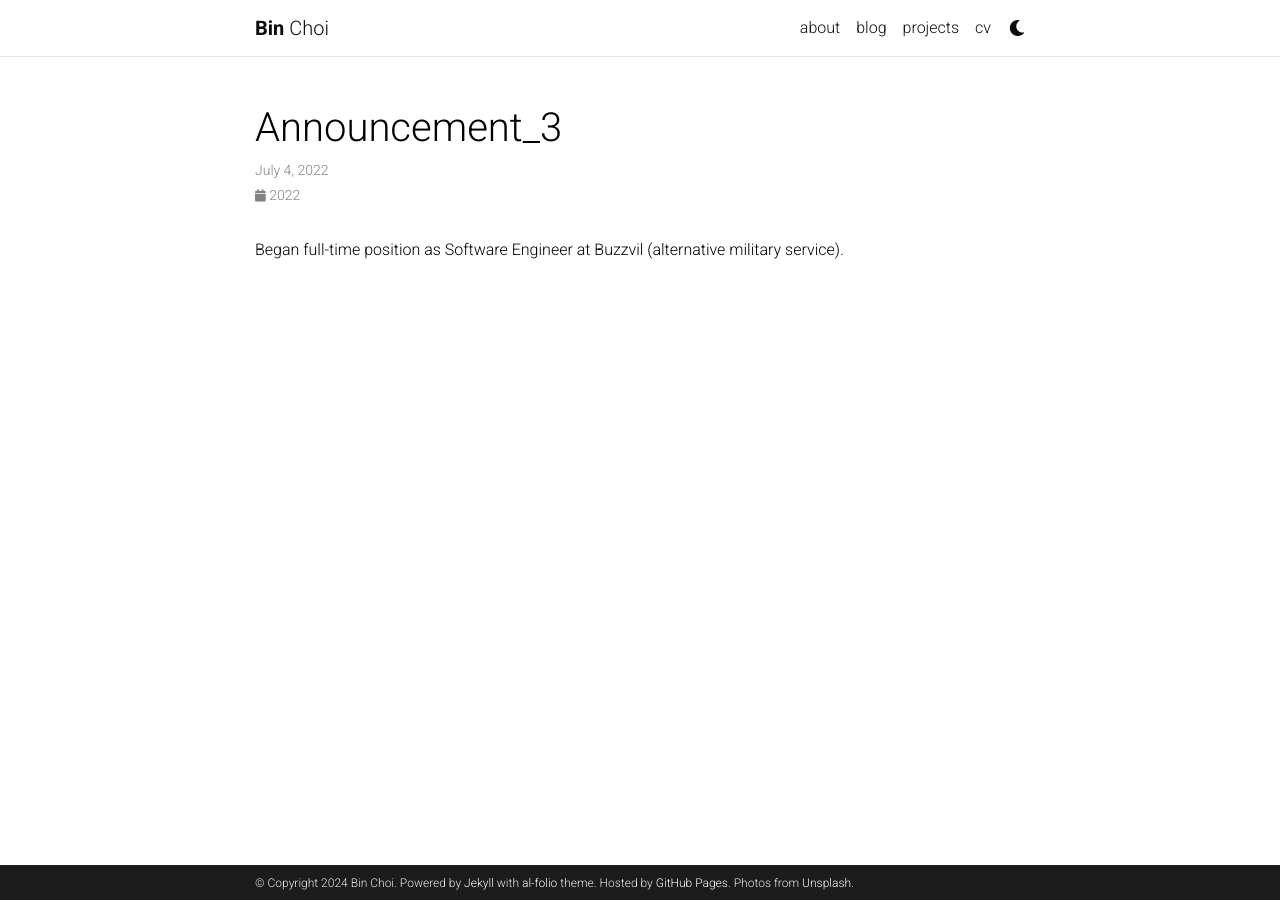
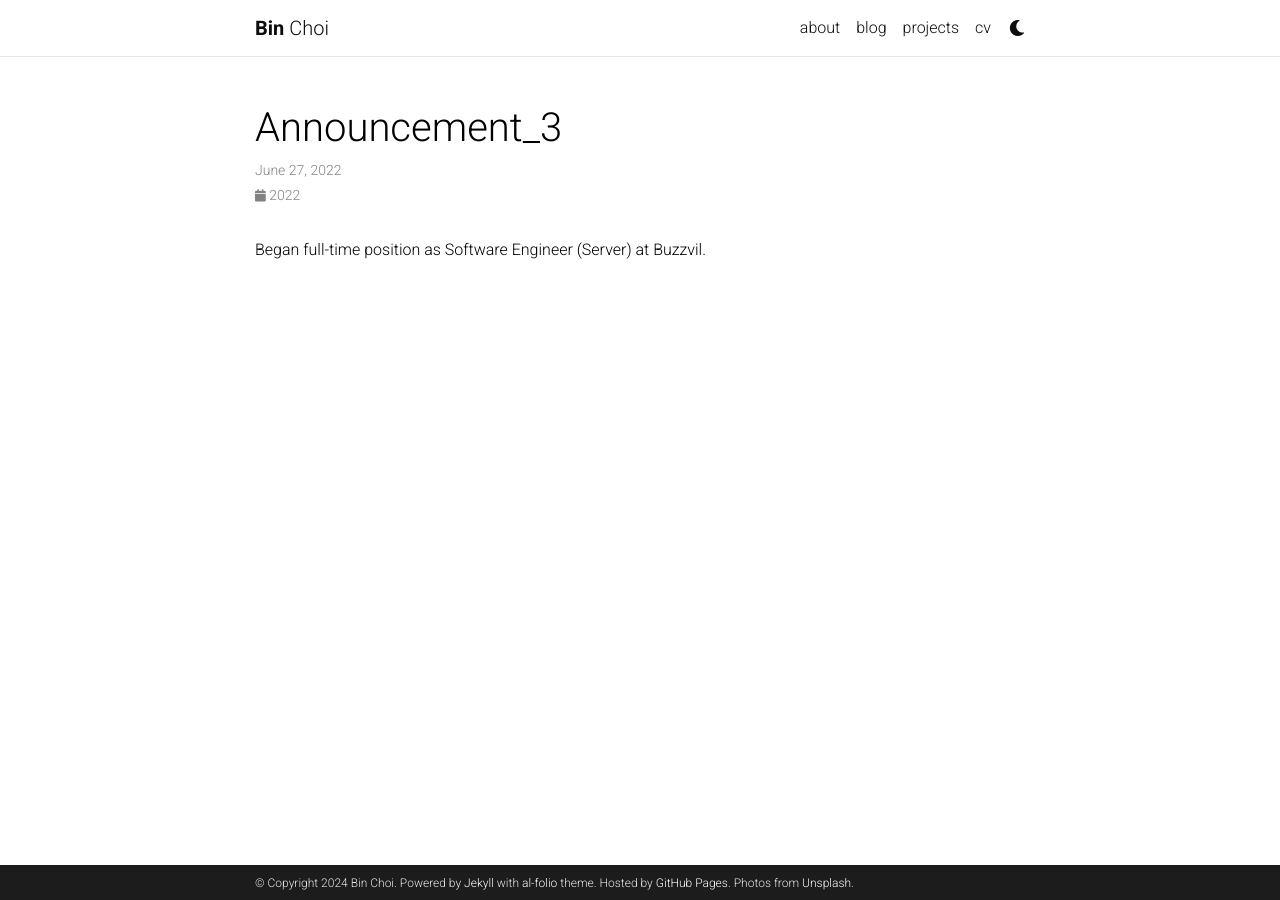
Before and after one commit to binchoi/binchoi.github.io, a Jekyll site: the page built from _news/announcement_3.md, in a window 1280 px wide. Built offline with Jekyll 4.4.1, drawn with Linux system fonts in a browser that asks for light colours; comment, search, counter and statistics services are not loaded; a style sheet for code colours, icons or effects is not loaded.

Commit message:
Update news

```diff
--- a/_news/announcement_3.md
+++ b/_news/announcement_3.md
@@ -1,7 +1,7 @@
 ---
 layout: post
-date: 2022-07-04 07:59:00-0400
+date: 2022-06-27 07:59:00-0400
 inline: true
 ---
 
-Began full-time position as Software Engineer at Buzzvil (alternative military service).
+Began full-time position as Software Engineer (Server) at Buzzvil.
```
